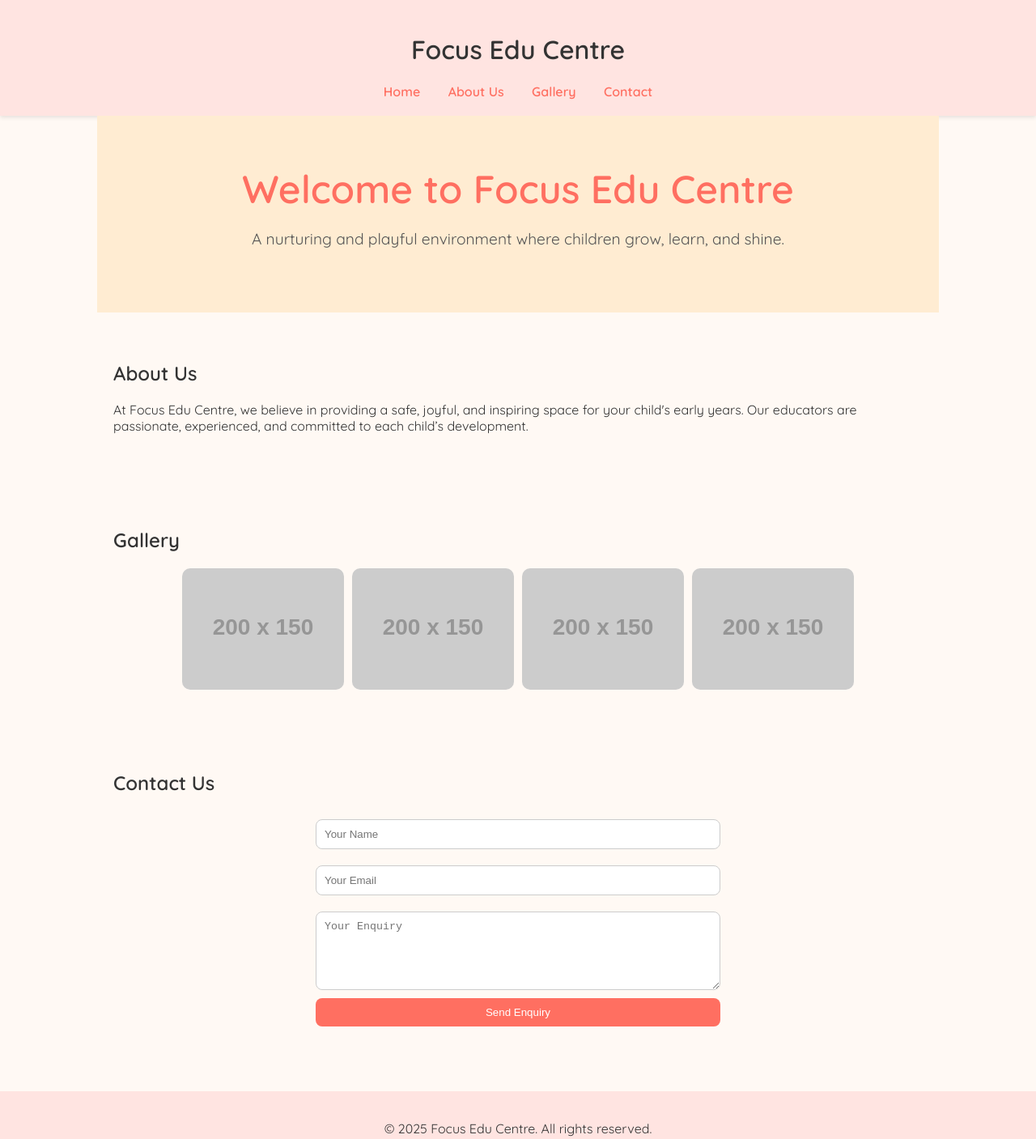
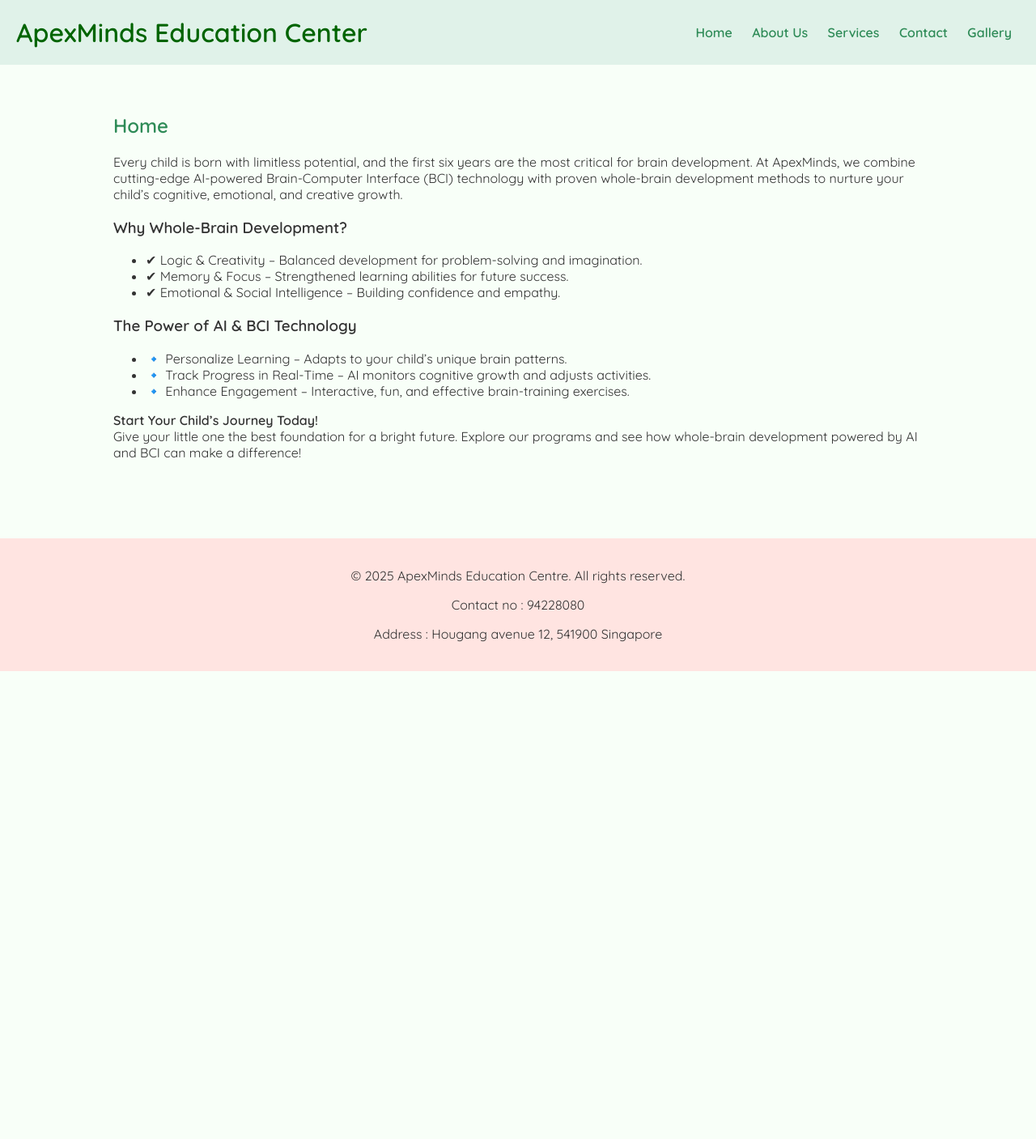
Before and after one commit to Focusedu2025/Focus_edu_2025, a plain HTML site: page index.html in a window 1280 px wide. Shown: the whole page at 81% size. After the commit the page ends 829 px from the top, so only its background shows below. Drawn offline with Linux system fonts and the light colour scheme; placeholder pictures from the web are drawn by us.

Commit message:
Add files via upload

```diff
--- a/index.html
+++ b/index.html
@@ -1,79 +1,41 @@
-<!DOCTYPE html>
 <html lang="en">
 <head>
   <meta charset="UTF-8" />
   <meta name="viewport" content="width=device-width, initial-scale=1.0" />
-  <title>Focus Edu Centre</title>
+  <title>Home - ApexMinds Education Center</title>
   <link href="https://fonts.googleapis.com/css2?family=Quicksand:wght@400;600&display=swap" rel="stylesheet">
   <style>
     body {
       margin: 0;
       font-family: 'Quicksand', sans-serif;
-      background: #fff9f4;
+      background: #f8fff8;
       color: #333;
     }
     header {
-      background: #ffe4e1;
+      display: flex;
+      justify-content: space-between;
+      align-items: center;
+      background: #e0f2e9;
       padding: 20px;
-      text-align: center;
-      box-shadow: 0 2px 5px rgba(0,0,0,0.1);
+    }
+    header h1 {
+      margin: 0;
+      font-size: 2em;
+      color: darkgreen;
     }
     nav a {
-      margin: 0 15px;
+      margin: 0 10px;
       text-decoration: none;
-      color: #ff6f61;
+      color: #2e8b57;
       font-weight: 600;
-    }
-    .hero {
-      background: #ffecd2;
-      padding: 60px 20px;
-      text-align: center;
-    }
-    .hero h1 {
-      font-size: 3em;
-      margin: 0 0 20px;
-      color: #ff6f61;
-    }
-    .hero p {
-      font-size: 1.2em;
-      color: #555;
     }
     section {
       padding: 40px 20px;
       max-width: 1000px;
       margin: auto;
     }
-    .gallery {
-      display: flex;
-      flex-wrap: wrap;
-      gap: 10px;
-      justify-content: center;
-    }
-    .gallery img {
-      width: 200px;
-      height: 150px;
-      object-fit: cover;
-      border-radius: 10px;
-    }
-    form {
-      display: flex;
-      flex-direction: column;
-      max-width: 500px;
-      margin: auto;
-    }
-    input, textarea {
-      margin: 10px 0;
-      padding: 10px;
-      border: 1px solid #ccc;
-      border-radius: 8px;
-    }
-    button {
-      background: #ff6f61;
-      color: white;
-      border: none;
-      padding: 10px;
-      border-radius: 8px;
-      cursor: pointer;
+    section h2 {
+      color: #2e8b57;
     }
     footer {
       text-align: center;
@@ -85,49 +47,41 @@
 </head>
 <body>
   <header>
-    <h1>Focus Edu Centre</h1>
+    <h1>ApexMinds Education Center</h1>
     <nav>
-      <a href="#home">Home</a>
-      <a href="#about">About Us</a>
-      <a href="#gallery">Gallery</a>
-      <a href="#contact">Contact</a>
+      <a href="index.html">Home</a>
+      <a href="about.html">About Us</a>
+      <a href="services.html">Services</a>
+      <a href="contact.html">Contact</a>
+      <a href="gallery.html">Gallery</a>
     </nav>
   </header>
 
-  <section class="hero" id="home">
-    <h1>Welcome to Focus Edu Centre</h1>
-    <p>A nurturing and playful environment where children grow, learn, and shine.</p>
+  <section>
+    <h2>Home</h2>
+    <p>Every child is born with limitless potential, and the first six years are the most critical for brain development. At ApexMinds, we combine cutting-edge AI-powered Brain-Computer Interface (BCI) technology with proven whole-brain development methods to nurture your child’s cognitive, emotional, and creative growth.</p>
+
+    <h3>Why Whole-Brain Development?</h3>
+    <ul>
+      <li>✔ Logic & Creativity – Balanced development for problem-solving and imagination.</li>
+      <li>✔ Memory & Focus – Strengthened learning abilities for future success.</li>
+      <li>✔ Emotional & Social Intelligence – Building confidence and empathy.</li>
+    </ul>
+
+    <h3>The Power of AI & BCI Technology</h3>
+    <ul>
+      <li>🔹 Personalize Learning – Adapts to your child’s unique brain patterns.</li>
+      <li>🔹 Track Progress in Real-Time – AI monitors cognitive growth and adjusts activities.</li>
+      <li>🔹 Enhance Engagement – Interactive, fun, and effective brain-training exercises.</li>
+    </ul>
+
+    <p><strong>Start Your Child’s Journey Today!</strong><br>
+    Give your little one the best foundation for a bright future. Explore our programs and see how whole-brain development powered by AI and BCI can make a difference!</p>
   </section>
-
-  <section id="about">
-    <h2>About Us</h2>
-    <p>
-      At Focus Edu Centre, we believe in providing a safe, joyful, and inspiring space for your child's early years. Our educators are passionate, experienced, and committed to each child’s development.
-    </p>
-  </section>
-
-  <section id="gallery">
-    <h2>Gallery</h2>
-    <div class="gallery">
-      <img src="https://via.placeholder.com/200x150" alt="Gallery Image 1">
-      <img src="https://via.placeholder.com/200x150" alt="Gallery Image 2">
-      <img src="https://via.placeholder.com/200x150" alt="Gallery Image 3">
-      <img src="https://via.placeholder.com/200x150" alt="Gallery Image 4">
-    </div>
-  </section>
-
-  <section id="contact">
-    <h2>Contact Us</h2>
-    <form>
-      <input type="text" name="name" placeholder="Your Name" required>
-      <input type="email" name="email" placeholder="Your Email" required>
-      <textarea name="message" rows="5" placeholder="Your Enquiry" required></textarea>
-      <button type="submit">Send Enquiry</button>
-    </form>
-  </section>
-
   <footer>
-    <p>&copy; 2025 Focus Edu Centre. All rights reserved.</p>
+    <p>&copy; 2025 ApexMinds Education Centre. All rights reserved.</p>
+    <p>Contact no : 94228080 </p>
+    <p>Address    : Hougang avenue 12, 541900 Singapore </p>
   </footer>
 </body>
 </html>
```
